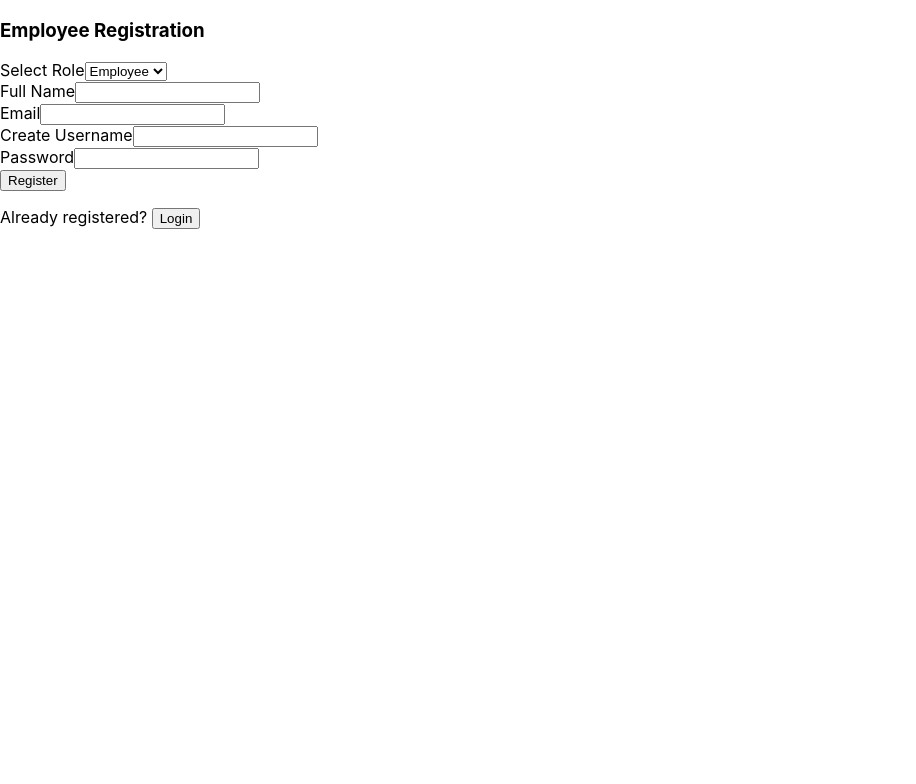
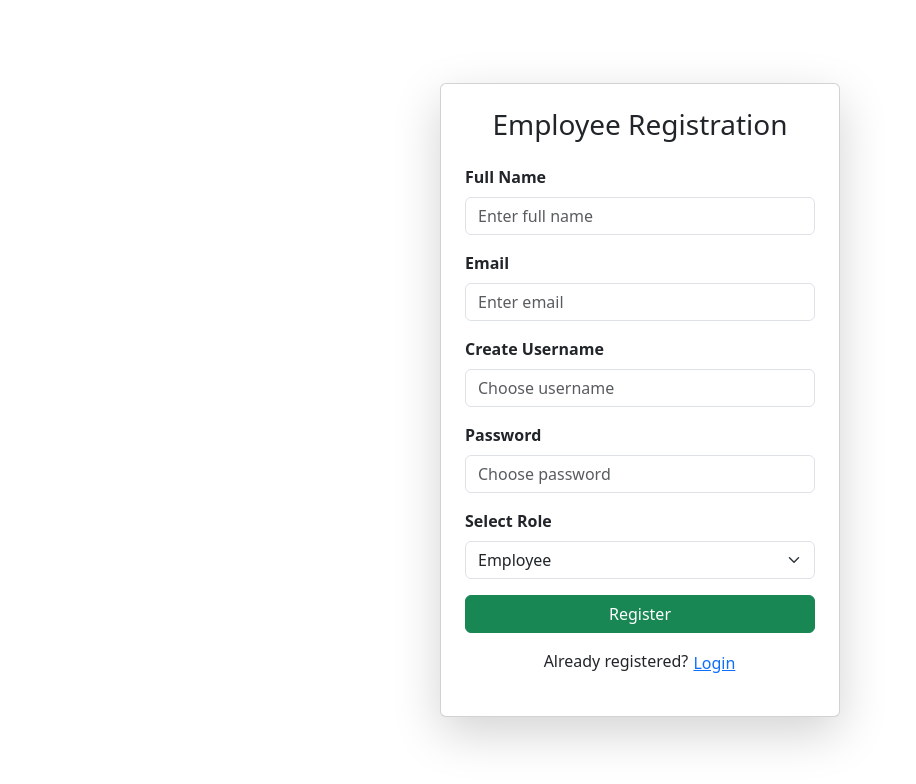
Before and after one commit to gtathelegend/hr-portal-mern-stack-simplilearn-course-end-project, a React (Create React App) app: page / in a window 1280 px wide. Both pictures are taken after a click on the button "Sign Up". Shown: the top 784 px of the page, without its empty margins (0-916 px from the left). Built offline with nearby package versions, Linux system fonts and the light colour scheme.

Commit message:
add bootstrap styling

```diff
--- a/src/components/EmployeeDashboard.js
+++ b/src/components/EmployeeDashboard.js
@@ -2,13 +2,25 @@ import React from "react";
 
 function EmployeeDashboard({ onLogout }) {
   return (
-    <div className="container mt-5">
-      <h2>Employee Dashboard</h2>
-      <p>Welcome! You have Employee access.</p>
+    <div className="container mt-4">
+      <nav className="navbar navbar-expand-lg navbar-dark bg-primary rounded">
+        <div className="container-fluid">
+          <a className="navbar-brand fw-bold">Employee Dashboard</a>
 
-      <button className="btn btn-danger" onClick={onLogout}>
-        Logout
-      </button>
+          <button className="btn btn-light btn-sm" onClick={onLogout}>
+            Logout
+          </button>
+        </div>
+      </nav>
+
+      <h3 className="mt-4">Welcome, Employee</h3>
+
+      <div className="card shadow mt-3 p-3">
+        <h5>Your Profile</h5>
+        <p><strong>Name:</strong> John Doe</p>
+        <p><strong>Email:</strong> john@company.com</p>
+        <p><strong>Department:</strong> IT</p>
+      </div>
     </div>
   );
 }
--- a/src/components/HRDashboard.js
+++ b/src/components/HRDashboard.js
@@ -2,13 +2,41 @@ import React from "react";
 
 function HRDashboard({ onLogout }) {
   return (
-    <div className="container mt-5">
-      <h2>HR Dashboard</h2>
-      <p>Welcome! You have HR access.</p>
+    <div className="container mt-4">
+      <nav className="navbar navbar-expand-lg navbar-dark bg-dark rounded">
+        <div className="container-fluid">
+          <a className="navbar-brand fw-bold">HR Dashboard</a>
 
-      <button className="btn btn-danger" onClick={onLogout}>
-        Logout
-      </button>
+          <button className="btn btn-danger btn-sm" onClick={onLogout}>
+            Logout
+          </button>
+        </div>
+      </nav>
+
+      <h3 className="mt-4 mb-3">Welcome, HR Admin</h3>
+
+      <div className="row g-4">
+        <div className="col-md-4">
+          <div className="card shadow text-center p-3">
+            <h5>Total Employees</h5>
+            <p className="display-6">24</p>
+          </div>
+        </div>
+
+        <div className="col-md-4">
+          <div className="card shadow text-center p-3">
+            <h5>Pending Leave Requests</h5>
+            <p className="display-6">3</p>
+          </div>
+        </div>
+
+        <div className="col-md-4">
+          <div className="card shadow text-center p-3">
+            <h5>Attendance Regularizations</h5>
+            <p className="display-6">5</p>
+          </div>
+        </div>
+      </div>
     </div>
   );
 }
--- a/src/components/Login.js
+++ b/src/components/Login.js
@@ -11,15 +11,16 @@ function Login({ onLogin, goToSignup }) {
 
   return (
     <div className="container d-flex justify-content-center align-items-center vh-100">
-      <div className="card p-4 shadow" style={{ width: "350px" }}>
-        <h3 className="text-center mb-3">Login</h3>
+      <div className="card p-4 shadow-lg" style={{ width: "380px" }}>
+        <h3 className="text-center mb-4">HR Portal Login</h3>
 
         <form onSubmit={handleSubmit}>
           <div className="mb-3">
-            <label className="form-label">Username</label>
+            <label className="form-label fw-semibold">Username</label>
             <input
               type="text"
               className="form-control"
+              placeholder="Enter username"
               value={username}
               onChange={(e) => setUsername(e.target.value)}
               required
@@ -27,10 +28,11 @@ function Login({ onLogin, goToSignup }) {
           </div>
 
           <div className="mb-3">
-            <label className="form-label">Password</label>
+            <label className="form-label fw-semibold">Password</label>
             <input
               type="password"
               className="form-control"
+              placeholder="Enter password"
               value={password}
               onChange={(e) => setPassword(e.target.value)}
               required
--- a/src/components/Signup.js
+++ b/src/components/Signup.js
@@ -7,47 +7,32 @@ function Signup({ onSignup, goToLogin }) {
   const [password, setPassword] = useState("");
   const [role, setRole] = useState("EMPLOYEE");
 
-
   const handleSubmit = (e) => {
     e.preventDefault();
 
     const newUser = {
-  fullName,
-  email,
-  username,
-  password,
-  role
-};
-
+      fullName,
+      email,
+      username,
+      password,
+      role,
+    };
 
     onSignup(newUser);
   };
 
   return (
     <div className="container d-flex justify-content-center align-items-center vh-100">
-      <div className="card p-4 shadow" style={{ width: "400px" }}>
-        <h3 className="text-center mb-3">Employee Registration</h3>
+      <div className="card p-4 shadow-lg" style={{ width: "400px" }}>
+        <h3 className="text-center mb-4">Employee Registration</h3>
 
         <form onSubmit={handleSubmit}>
-
-            <div className="mb-3">
-                <label className="form-label">Select Role</label>
-                <select
-                    className="form-select"
-                    value={role}
-                    onChange={(e) => setRole(e.target.value)}
-                >
-                    <option value="EMPLOYEE">Employee</option>
-                    <option value="HR">HR</option>
-                </select>
-            </div>
-
-
           <div className="mb-3">
-            <label className="form-label">Full Name</label>
+            <label className="form-label fw-semibold">Full Name</label>
             <input
               type="text"
               className="form-control"
+              placeholder="Enter full name"
               value={fullName}
               onChange={(e) => setFullName(e.target.value)}
               required
@@ -55,10 +40,11 @@ function Signup({ onSignup, goToLogin }) {
           </div>
 
           <div className="mb-3">
-            <label className="form-label">Email</label>
+            <label className="form-label fw-semibold">Email</label>
             <input
               type="email"
               className="form-control"
+              placeholder="Enter email"
               value={email}
               onChange={(e) => setEmail(e.target.value)}
               required
@@ -66,10 +52,11 @@ function Signup({ onSignup, goToLogin }) {
           </div>
 
           <div className="mb-3">
-            <label className="form-label">Create Username</label>
+            <label className="form-label fw-semibold">Create Username</label>
             <input
               type="text"
               className="form-control"
+              placeholder="Choose username"
               value={username}
               onChange={(e) => setUsername(e.target.value)}
               required
@@ -77,14 +64,27 @@ function Signup({ onSignup, goToLogin }) {
           </div>
 
           <div className="mb-3">
-            <label className="form-label">Password</label>
+            <label className="form-label fw-semibold">Password</label>
             <input
               type="password"
               className="form-control"
+              placeholder="Choose password"
               value={password}
               onChange={(e) => setPassword(e.target.value)}
               required
             />
+          </div>
+
+          <div className="mb-3">
+            <label className="form-label fw-semibold">Select Role</label>
+            <select
+              className="form-select"
+              value={role}
+              onChange={(e) => setRole(e.target.value)}
+            >
+              <option value="EMPLOYEE">Employee</option>
+              <option value="HR">HR</option>
+            </select>
           </div>
 
           <button className="btn btn-success w-100" type="submit">
--- a/src/index.js
+++ b/src/index.js
@@ -3,6 +3,8 @@ import ReactDOM from 'react-dom/client';
 import './index.css';
 import App from './App';
 import reportWebVitals from './reportWebVitals';
+import "bootstrap/dist/css/bootstrap.min.css";
+
 
 const root = ReactDOM.createRoot(document.getElementById('root'));
 root.render(
```
